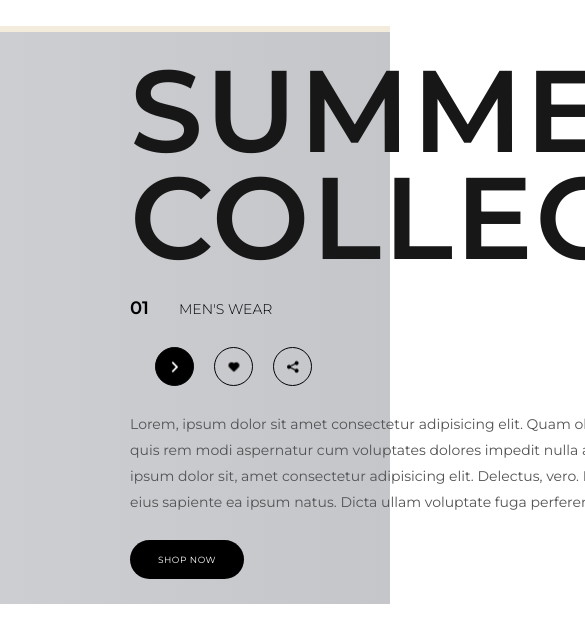
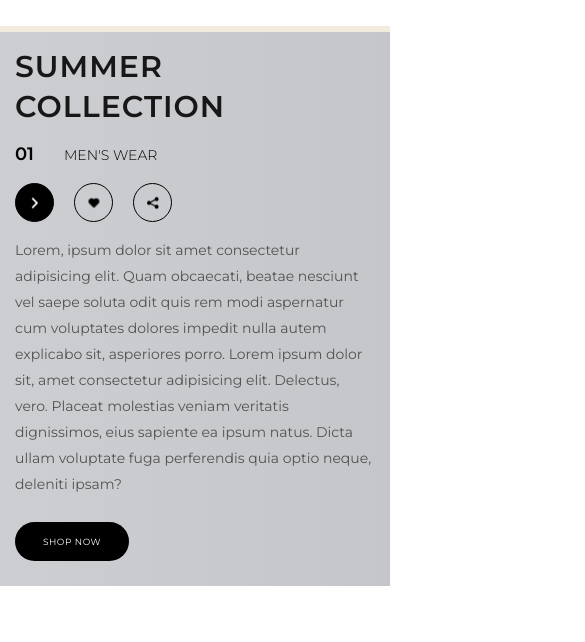
Before and after one commit to dvornicked/fashionE-commerce, a website: page index.html in a window 390 px wide. Shown: the part 144-786 px from the top of the page, 585 px wide, since content can reach past the window. Drawn offline with nearby package versions, Linux system fonts and the light colour scheme; files that its build step writes are made by us from their sources.

Commit message:
Adaptation of the slider block for different resolutions

```diff
--- a/scss/blocks/slider.scss
+++ b/scss/blocks/slider.scss
@@ -84,3 +84,57 @@
       @include btn();
    }
 }
+
+@media (max-width: 1300px) {
+   .slider {
+      &__info {
+         .slider__title {
+            font-size: 70px;
+            line-height: 80px;
+         }
+      }
+   }
+}
+
+@media (max-width: 960px) {
+   .slider {
+      &__img {
+         display: none;
+      }
+
+      &__info {
+         padding-left: 0;
+         flex-basis: 100%;
+      }
+   }
+}
+
+@media (max-width: 768px) {
+   .slider {
+      &__info {
+         .slider__icons, p {
+            margin: 15px 0;
+         }
+
+         .slider__title {
+            font-size: 40px;
+            line-height: 50px;
+            letter-spacing: 1px;
+         }
+      }
+   }
+}
+
+@media (max-width: 480px) {
+   .slider {
+      &__item {
+         padding: 0 15px;
+      }
+      &__info {
+         .slider__title {
+            font-size: 30px;
+            line-height: 40px;
+         }
+      }
+   }
+}
```
Also changed, not shown: build/css/style.css.
